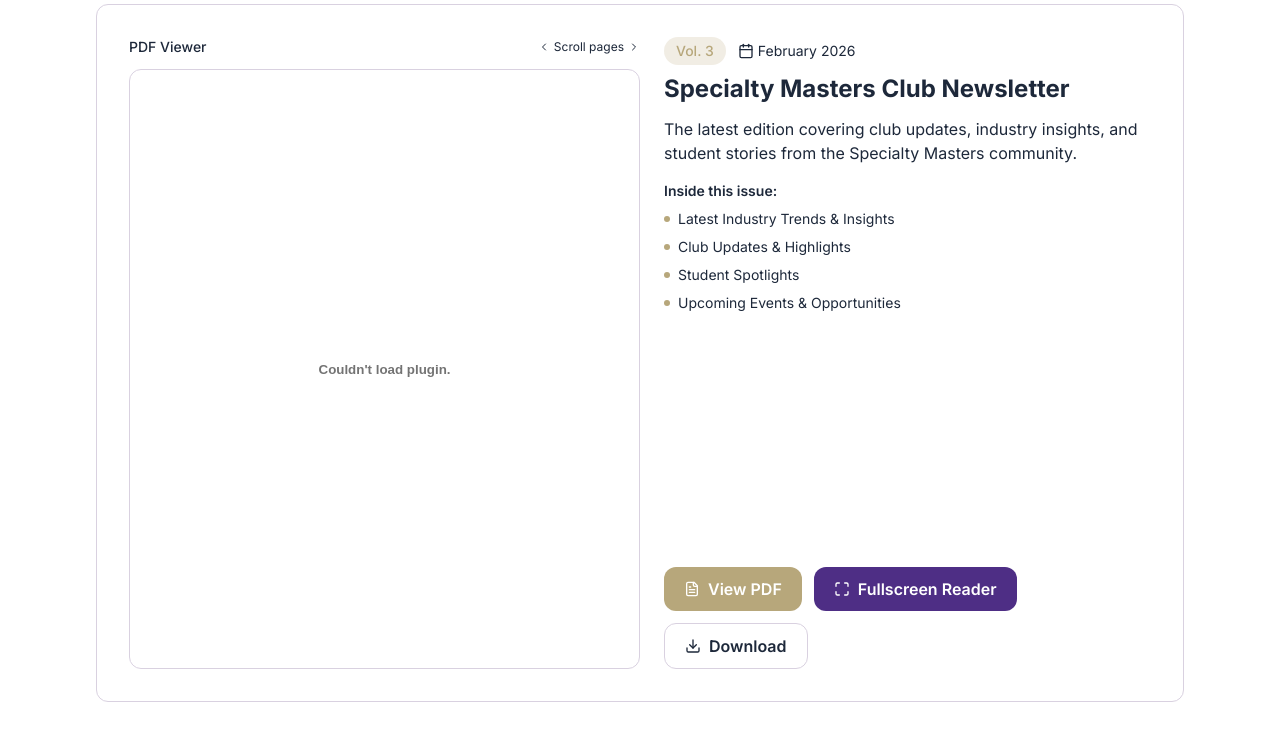
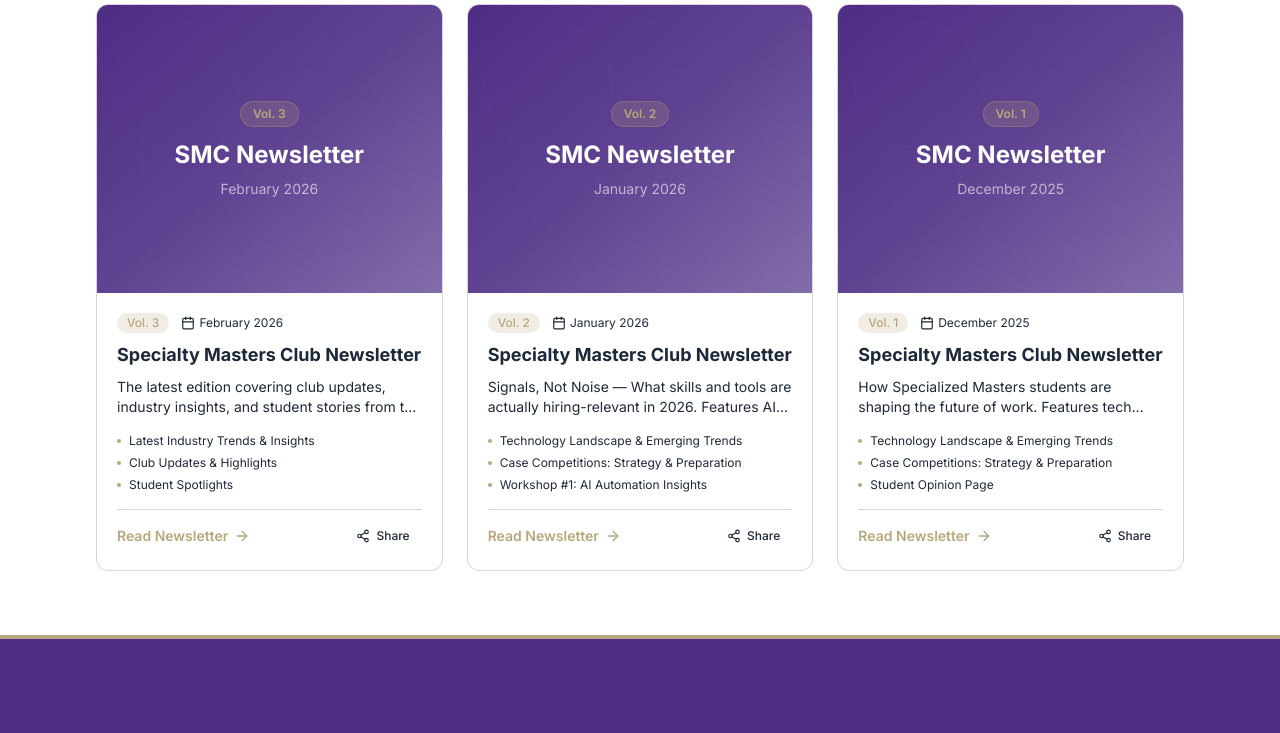
Before and after one commit to UW-Specialty-Masters-Club-2026/uw-specialitymastersclub, a React (Vite) app: page /newsletters in a window 1280 px wide. Shown: the part 360-1093 px from the top of the page. Built offline with nearby package versions, Linux system fonts and the light colour scheme; grey boxes are pictures that could not be loaded; the HTML template or start-up script is replaced by a standard one.

Commit message:
Add shareable newsletters pages

```diff
--- a/src/App.tsx
+++ b/src/App.tsx
@@ -8,6 +8,7 @@ import JoinClub from "./pages/JoinClub";
 import Articles from "./pages/Articles";
 import ArticleDetail from "./pages/ArticleDetail";
 import Newsletters from "./pages/Newsletters";
+import NewsletterDetail from "./pages/NewsletterDetail";
 import PdfReader from "./pages/PdfReader";
 import MeetTheTeam from "./pages/MeetTheTeam";
 import EventsPage from "./pages/EventsPage";
--- a/src/pages/Newsletters.tsx
+++ b/src/pages/Newsletters.tsx
@@ -1,53 +1,99 @@
-import { ArrowLeft, FileText, Download, Calendar, Maximize, ChevronLeft, ChevronRight } from "lucide-react";
+import { ArrowLeft, Calendar, ArrowRight, Share2, Check } from "lucide-react";
 import { Link } from "react-router-dom";
 import { useState } from "react";
 import Navbar from "@/components/Navbar";
 import Footer from "@/components/Footer";
+import { newsletters } from "@/data/newsletters";
 
-const newsletters = [
-  {
-    id: 3,
-    title: "Specialty Masters Club Newsletter",
-    volume: "Vol. 3",
-    date: "February 2026",
-    description: "The latest edition covering club updates, industry insights, and student stories from the Specialty Masters community.",
-    pdfUrl: "/newsletters/Specialty_Masters_Club_Newsletter_VOL_3.pdf",
-    highlights: [
-      "Latest Industry Trends & Insights",
-      "Club Updates & Highlights",
-      "Student Spotlights",
-      "Upcoming Events & Opportunities"
-    ]
-  },
-  {
-    id: 2,
-    title: "Specialty Masters Club Newsletter",
-    volume: "Vol. 2",
-    date: "January 2026",
-    description: "Signals, Not Noise — What skills and tools are actually hiring-relevant in 2026. Features AI automation workshop insights, case competition updates, and unfiltered student perspectives.",
-    pdfUrl: "/newsletters/Specialty_Masters_Club_Newsletter_VOL_2.pdf",
-    highlights: [
-      "Technology Landscape & Emerging Trends",
-      "Case Competitions: Strategy & Preparation",
-      "Workshop #1: AI Automation Insights",
-      "Student Opinion Page"
-    ]
-  },
-  {
-    id: 1,
-    title: "Specialty Masters Club Newsletter",
-    volume: "Vol. 1",
-    date: "December 2025",
-    description: "How Specialized Masters students are shaping the future of work. Features tech trends, case competition strategies, student opinions, and more.",
-    pdfUrl: "/newsletters/Specialty_Masters_Club_Newsletter_VOL_1.pdf",
-    highlights: [
-      "Technology Landscape & Emerging Trends",
-      "Case Competitions: Strategy & Preparation",
-      "Student Opinion Page",
-      "About the Specialty Masters Club"
-    ]
-  }
-];
+const NewsletterCard = ({ newsletter }: { newsletter: typeof newsletters[0] }) => {
+  const [copied, setCopied] = useState(false);
+
+  const handleCopyLink = (e: React.MouseEvent) => {
+    e.preventDefault();
+    e.stopPropagation();
+    const url = `${window.location.origin}/newsletters/${newsletter.slug}`;
+    navigator.clipboard.writeText(url);
+    setCopied(true);
+    setTimeout(() => setCopied(false), 2000);
+  };
+
+  return (
+    <Link
+      to={`/newsletters/${newsletter.slug}`}
+      className="group bg-card border border-border rounded-xl overflow-hidden hover:border-gold/50 hover:shadow-xl transition-all duration-300 flex flex-col"
+    >
+      {/* Thumbnail — styled cover preview */}
+      <div className="relative h-64 sm:h-72 bg-gradient-to-br from-primary via-primary/90 to-primary/70 flex items-center justify-center overflow-hidden">
+        {/* Decorative background pattern */}
+        <div className="absolute inset-0 opacity-10">
+          <div className="absolute top-4 left-4 w-32 h-32 border border-gold/40 rounded-full" />
+          <div className="absolute bottom-8 right-8 w-48 h-48 border border-gold/30 rounded-full" />
+          <div className="absolute top-1/2 left-1/2 -translate-x-1/2 -translate-y-1/2 w-64 h-64 border border-gold/20 rounded-full" />
+        </div>
+
+        {/* Content overlay */}
+        <div className="relative z-10 text-center px-6">
+          <span className="inline-block px-3 py-1 bg-gold/20 text-gold text-xs font-semibold rounded-full mb-3 backdrop-blur-sm border border-gold/30">
+            {newsletter.volume}
+          </span>
+          <h3 className="text-xl sm:text-2xl font-bold text-white leading-tight mb-2">
+            SMC Newsletter
+          </h3>
+          <p className="text-sm text-white/60">{newsletter.date}</p>
+        </div>
+
+        {/* Hover overlay */}
+        <div className="absolute inset-0 bg-gold/10 opacity-0 group-hover:opacity-100 transition-opacity duration-300" />
+      </div>
+
+      {/* Card body */}
+      <div className="p-5 flex-1 flex flex-col">
+        <div className="flex items-center gap-3 mb-2">
+          <span className="px-2.5 py-0.5 bg-gold/20 text-gold text-xs font-medium rounded-full">
+            {newsletter.volume}
+          </span>
+          <span className="flex items-center gap-1 text-muted-foreground text-xs">
+            <Calendar className="w-3.5 h-3.5" />
+            {newsletter.date}
+          </span>
+        </div>
+
+        <h2 className="text-lg font-bold text-foreground mb-2 group-hover:text-gold transition-colors">
+          {newsletter.title}
+        </h2>
+
+        <p className="text-sm text-muted-foreground mb-4 line-clamp-2">
+          {newsletter.description}
+        </p>
+
+        {/* Highlights */}
+        <ul className="mb-4 space-y-1.5">
+          {newsletter.highlights.slice(0, 3).map((h, i) => (
+            <li key={i} className="flex items-center gap-2 text-xs text-muted-foreground">
+              <span className="w-1 h-1 bg-gold rounded-full flex-shrink-0" />
+              {h}
+            </li>
+          ))}
+        </ul>
+
+        {/* Footer actions */}
+        <div className="mt-auto flex items-center justify-between pt-3 border-t border-border">
+          <span className="inline-flex items-center gap-1.5 text-sm font-semibold text-gold group-hover:gap-2.5 transition-all">
+            Read Newsletter
+            <ArrowRight className="w-4 h-4" />
+          </span>
+          <button
+            onClick={handleCopyLink}
+            className="inline-flex items-center gap-1.5 px-3 py-1.5 rounded-md text-xs font-medium text-muted-foreground hover:text-foreground hover:bg-accent transition-colors"
+          >
+            {copied ? <Check className="w-3.5 h-3.5 text-emerald-500" /> : <Share2 className="w-3.5 h-3.5" />}
+            {copied ? "Copied!" : "Share"}
+          </button>
+        </div>
+      </div>
+    </Link>
+  );
+};
 
 const Newsletters = () => {
   const [selectedEdition, setSelectedEdition] = useState<string>("all");
@@ -110,103 +156,9 @@ const Newsletters = () => {
           </div>
 
           {/* Newsletter Grid */}
-          <div className="grid gap-8">
+          <div className="grid sm:grid-cols-2 lg:grid-cols-3 gap-6">
             {filteredNewsletters.map((newsletter) => (
-              <div
-                key={newsletter.id}
-                className="bg-card border border-border rounded-xl overflow-hidden hover:border-gold/50 transition-all duration-300"
-              >
-                <div className="p-6 md:p-8">
-                  <div className="flex flex-col lg:flex-row gap-6">
-                    {/* PDF Viewer - Left Side */}
-                    <div className="lg:w-1/2 flex-shrink-0">
-                      <div className="flex items-center justify-between mb-3">
-                        <span className="text-sm font-medium text-foreground">PDF Viewer</span>
-                        <span className="text-xs text-muted-foreground flex items-center gap-1">
-                          <ChevronLeft className="w-3 h-3" />
-                          Scroll pages
-                          <ChevronRight className="w-3 h-3" />
-                        </span>
-                      </div>
-                      <div className="h-[500px] lg:h-[600px] w-full rounded-lg overflow-hidden border border-border bg-white">
-                        <object
-                          data={`${newsletter.pdfUrl}#view=FitH&scrollbar=1&toolbar=1&navpanes=0`}
-                          type="application/pdf"
-                          className="w-full h-full"
-                        >
-                          <embed
-                            src={`${newsletter.pdfUrl}#view=FitH&scrollbar=1&toolbar=1&navpanes=0`}
-                            type="application/pdf"
-                            className="w-full h-full"
-                          />
-                        </object>
-                      </div>
-                    </div>
-
-                    {/* Content - Right Side */}
-                    <div className="flex-1 flex flex-col">
-                      <div className="flex items-center gap-3 mb-2">
-                        <span className="px-3 py-1 bg-gold/20 text-gold text-sm font-medium rounded-full">
-                          {newsletter.volume}
-                        </span>
-                        <span className="flex items-center gap-1 text-muted-foreground text-sm">
-                          <Calendar className="w-4 h-4" />
-                          {newsletter.date}
-                        </span>
-                      </div>
-
-                      <h2 className="text-2xl font-bold text-foreground mb-3">
-                        {newsletter.title}
-                      </h2>
-
-                      <p className="text-muted-foreground mb-4">
-                        {newsletter.description}
-                      </p>
-
-                      {/* Highlights */}
-                      <div className="mb-6">
-                        <h3 className="text-sm font-semibold text-foreground mb-2">Inside this issue:</h3>
-                        <ul className="grid grid-cols-1 gap-2">
-                          {newsletter.highlights.map((highlight, index) => (
-                            <li key={index} className="flex items-center gap-2 text-sm text-muted-foreground">
-                              <span className="w-1.5 h-1.5 bg-gold rounded-full flex-shrink-0" />
-                              {highlight}
-                            </li>
-                          ))}
-                        </ul>
-                      </div>
-
-                      {/* Actions */}
-                      <div className="flex flex-wrap gap-3 mt-auto">
-                        <a
-                          href={newsletter.pdfUrl}
-                          target="_blank"
-                          rel="noopener noreferrer"
-                          className="inline-flex items-center gap-2 px-5 py-2.5 bg-gold text-primary-foreground font-semibold rounded-lg hover:bg-gold/90 transition-colors"
-                        >
-                          <FileText className="w-4 h-4" />
-                          View PDF
-                        </a>
-                        <Link
-                          to={`/pdf-reader?url=${encodeURIComponent(newsletter.pdfUrl)}&title=${encodeURIComponent(newsletter.title + ' - ' + newsletter.volume)}`}
-                          className="inline-flex items-center gap-2 px-5 py-2.5 bg-primary text-primary-foreground font-semibold rounded-lg hover:bg-primary/90 transition-colors"
-                        >
-                          <Maximize className="w-4 h-4" />
-                          Fullscreen Reader
-                        </Link>
-                        <a
-                          href={newsletter.pdfUrl}
-                          download
-                          className="inline-flex items-center gap-2 px-5 py-2.5 border border-border text-foreground font-semibold rounded-lg hover:bg-accent transition-colors"
-                        >
-                          <Download className="w-4 h-4" />
-                          Download
-                        </a>
-                      </div>
-                    </div>
-                  </div>
-                </div>
-              </div>
+              <NewsletterCard key={newsletter.id} newsletter={newsletter} />
             ))}
           </div>
         </div>
```
